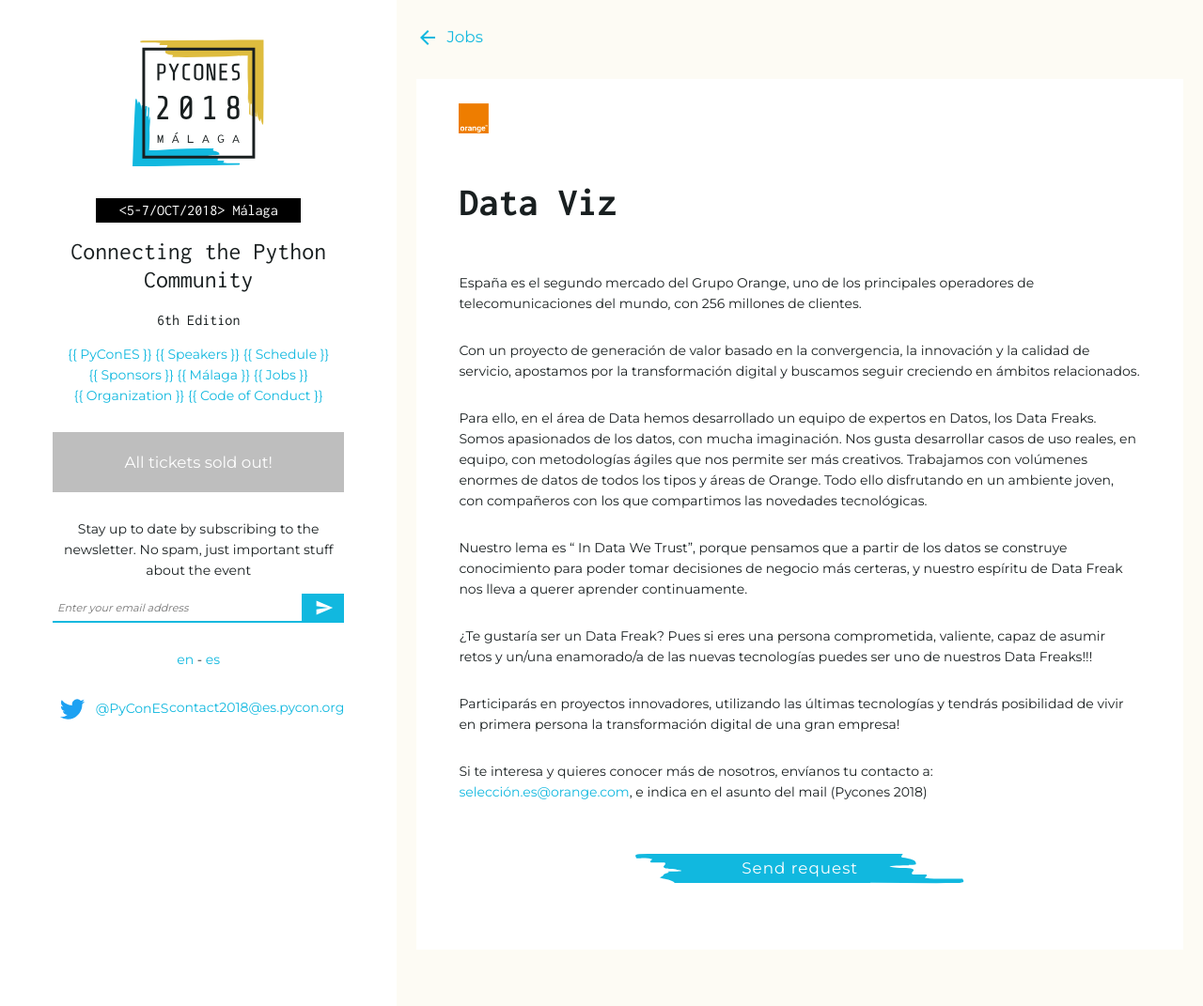
After one commit to python-spain/PyConES-2018, a Django app: template web/templates/details/jobs/orange-data-viz.html in a window 1280 px wide. The commit adds this page. Shown: the whole page at 94% size. Run offline with Django 3.2, Linux system fonts and the light colour scheme; the template is opened without the code that fills it: most values are stand-ins (such as "Sample title", 1, 10 or a date in 2020); style sheets or scripts are compiled from the project's sources; some libraries are stand-ins or nearby versions.

Commit message:
orange jobs

```diff
--- /dev/null
+++ b/web/templates/details/jobs/orange-data-engineering.html
@@ -0,0 +1,4 @@
+{% extends 'details/jobs/orange_base.html' %}
+{% block title %}
+    Data Engineering
+{% endblock %}
--- /dev/null
+++ b/web/templates/details/jobs/orange-data-scientist.html
@@ -0,0 +1,4 @@
+{% extends 'details/jobs/orange_base.html' %}
+{% block title %}
+    Data Scientis
+{% endblock %}
--- /dev/null
+++ b/web/templates/details/jobs/orange-data-viz.html
@@ -0,0 +1,4 @@
+{% extends 'details/jobs/orange_base.html' %}
+{% block title %}
+    Data Viz
+{% endblock %}
--- /dev/null
+++ b/web/templates/details/jobs/orange_base.html
@@ -0,0 +1,44 @@
+{% extends 'details/jobs/base.html' %}
+{% load static i18n %}
+
+{% block logo %}
+    <img src="{% static "web/images/sponsors/orange.png" %}" alt="Paradigma">
+{% endblock %}
+{% block title %}PYTHON/DJANGO DEVELOPER{% endblock %}
+{% block description %}
+    <p>
+        España es el segundo mercado del Grupo Orange, uno de los principales operadores de telecomunicaciones del
+        mundo, con 256 millones de clientes.
+    </p>
+
+    <p>
+        Con un proyecto de generación de valor basado en la convergencia, la innovación y la calidad de servicio,
+        apostamos por la transformación digital y buscamos seguir creciendo en ámbitos relacionados.
+    </p>
+    <p>
+        Para ello, en el área de Data hemos desarrollado un equipo de expertos en Datos, los Data Freaks. Somos
+        apasionados de los datos, con mucha imaginación. Nos gusta desarrollar casos de uso reales, en equipo, con
+        metodologías ágiles que nos permite ser más creativos. Trabajamos con volúmenes enormes de datos de todos los
+        tipos y áreas de Orange. Todo ello disfrutando en un ambiente joven, con compañeros con los que compartimos las
+        novedades tecnológicas.
+    </p>
+    <p>
+        Nuestro lema es “ In Data We Trust”, porque pensamos que a partir de los datos se construye conocimiento para
+        poder tomar decisiones de negocio más certeras, y nuestro espíritu de Data Freak nos lleva a querer aprender
+        continuamente.
+    </p>
+    <p>
+        ¿Te gustaría ser un Data Freak? Pues si eres una persona comprometida, valiente, capaz de asumir retos y un/una
+        enamorado/a de las nuevas tecnologías puedes ser uno de nuestros Data Freaks!!!
+    </p>
+    <p>
+        Participarás en proyectos innovadores, utilizando las últimas tecnologías y tendrás posibilidad de vivir en
+        primera persona la transformación digital de una gran empresa!
+    </p>
+    <p>
+        Si te interesa y quieres conocer más de nosotros, envíanos tu contacto a: <br>
+        <a href="mailto:selección.es@orange.com">selección.es@orange.com</a>, e indica en el asunto del mail (Pycones 2018)
+    </p>
+{% endblock %}
+
+{% block send_request_link %}mailto:selección.es@orange.com?subject=Pycones 2018{% endblock %}
```
Also changed, not shown: web/templates/sections/jobs.html (+15 -0 lines).
